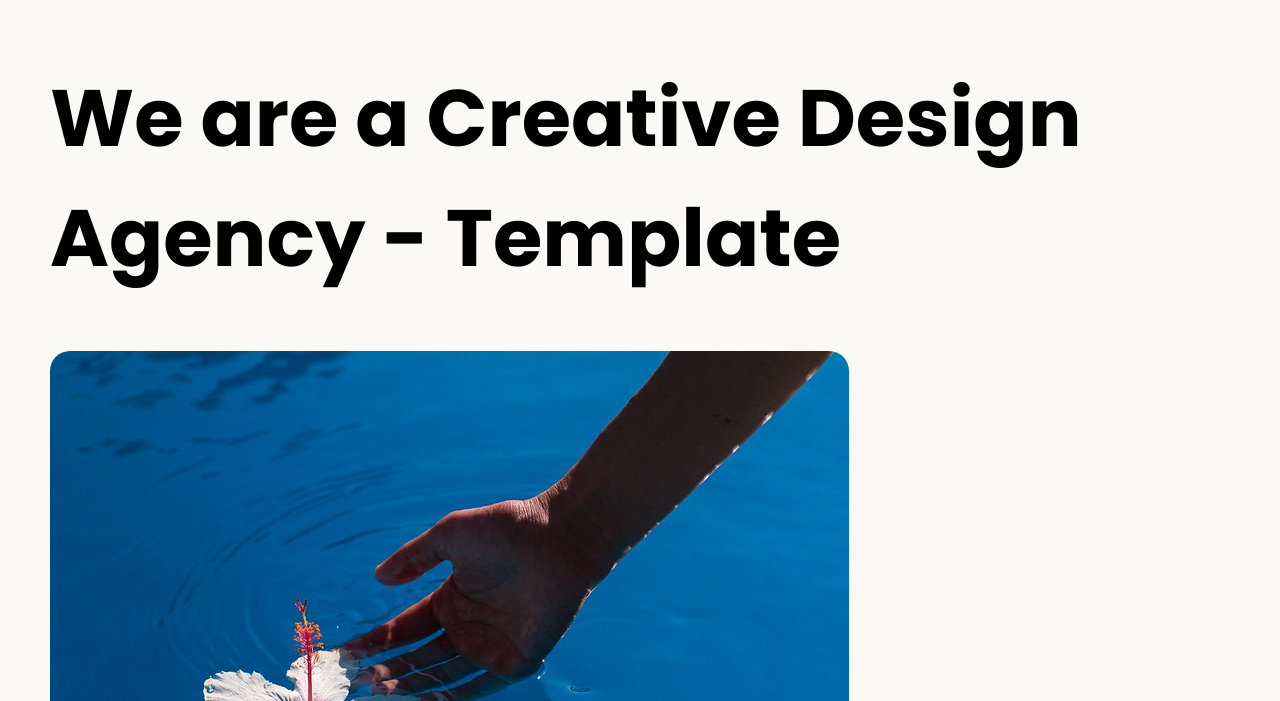
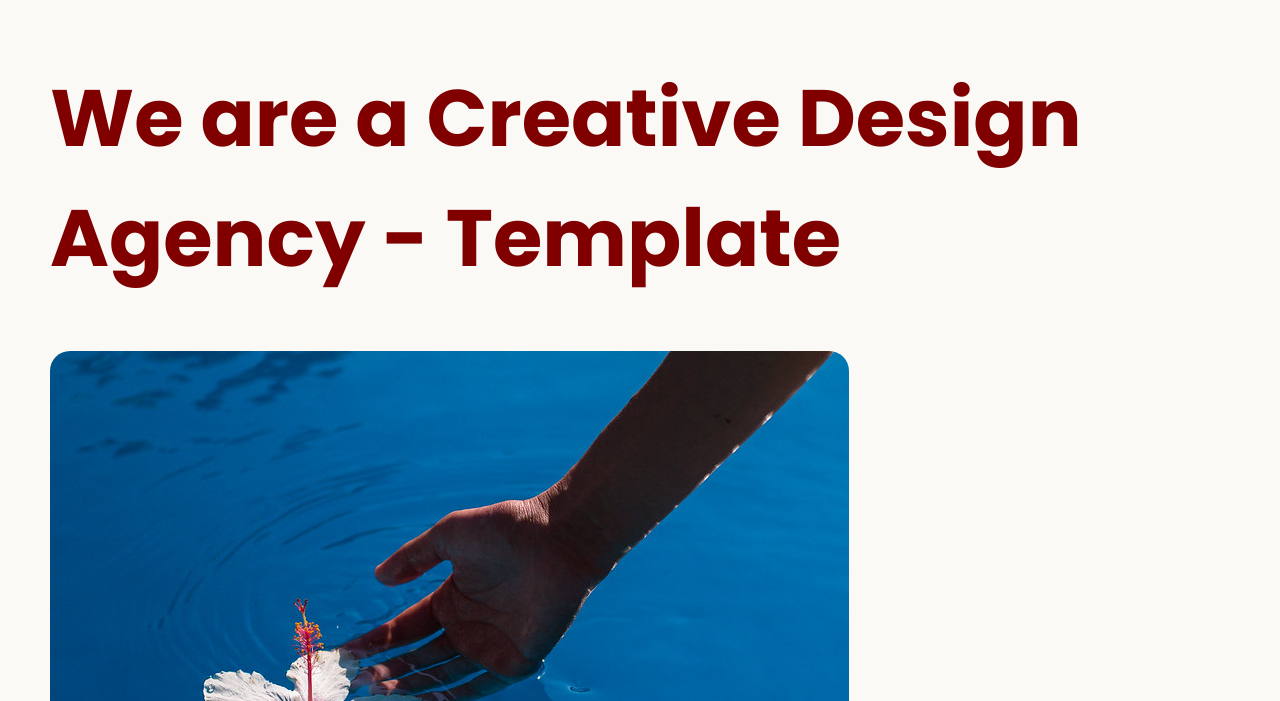
Before and after one commit to sicm-japsenriquez/agency-project, a plain HTML site: page index.html in a window 1280 px wide. Shown: the part 99-800 px from the top of the page. Drawn offline with Linux system fonts and the light colour scheme.

Commit message:
Add files via upload

```diff
--- a/style.css
+++ b/style.css
@@ -12,6 +12,7 @@ body {
 
 h1 {
   font-size: 5rem;
+  color: maroon;
 }
 
 img{
```
